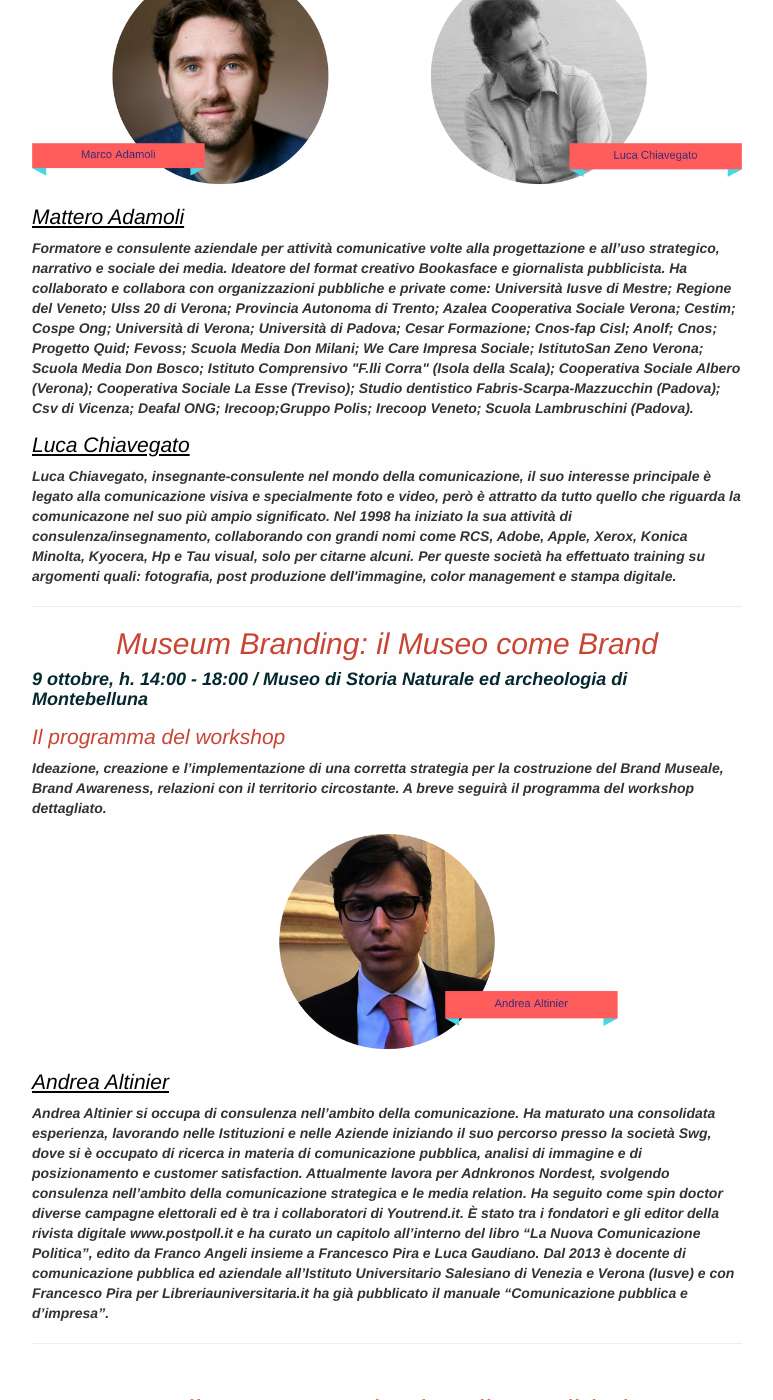
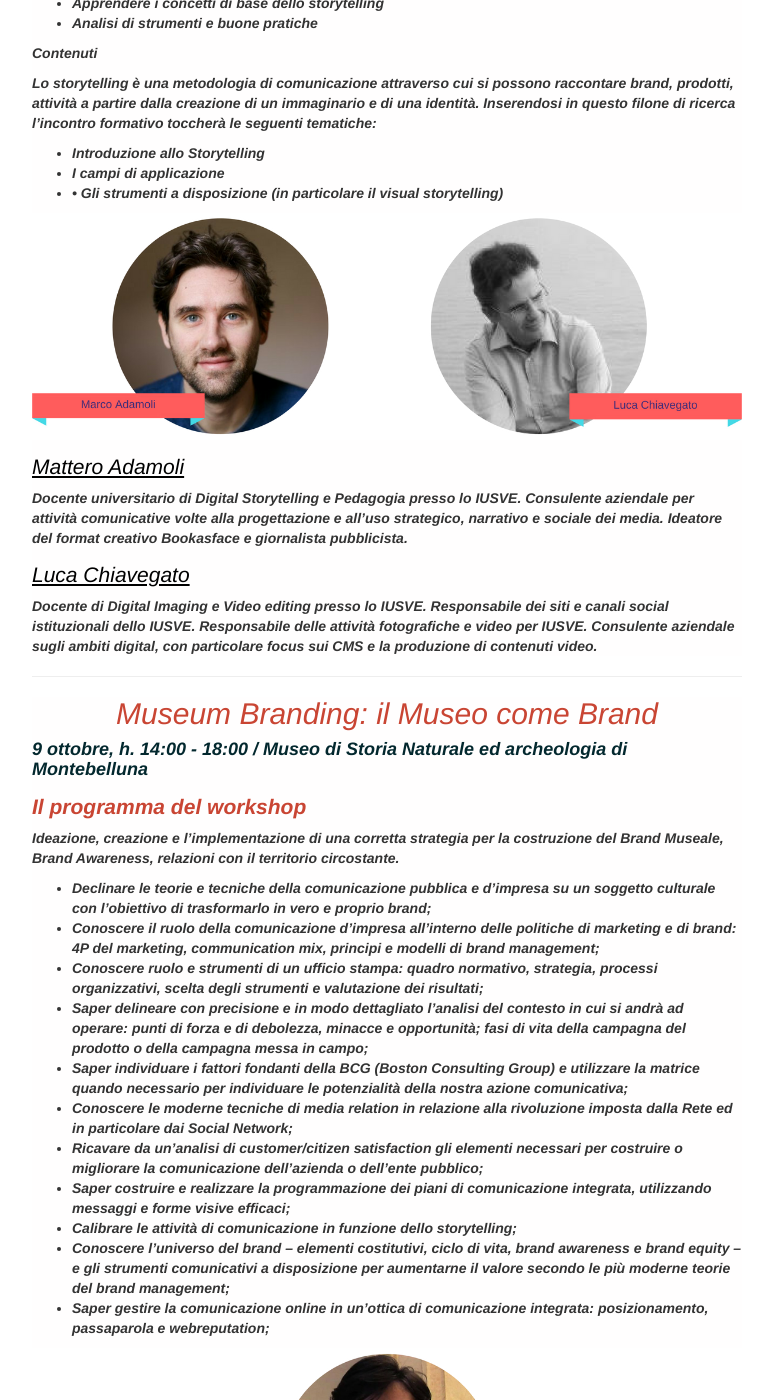
Before and after one commit to simonini/dvri-j-theme, a Jekyll site: the page built from progetti/caffe-2018.html, in a window 1280 px wide and 1400 px high, scrolled down 3873 px. Shown: the whole window, without its empty margins (253-1026 px from the left). Built offline with Jekyll 4.4.1, drawn with Linux system fonts in a browser that asks for light colours; the table of contents is made by our own code; some of the changed text lies outside the part shown.

Commit message:
aggiunti programmi workshop

```diff
--- a/progetti/caffe-2018.html
+++ b/progetti/caffe-2018.html
@@ -98,23 +98,39 @@ Si introdurranno anche alcuni casi di strategie di comunicazione culturale parti
   <hr>
   <br>
  <div class="due">
-  <h4 style="text-align:center;font-size:30px;color: #c94533;"> Raccontare attraverso immagini e video | I Caffè dell'Innovazione: Labs 4 Change</h4>
-  <h4><b> 4 Settembre, h. 14:00 - 18:00 / <a href="https://centroambientalearcheologico.it/">Centro Ambientale Archeologico - Museo Civico di Legnago</a><b></h4>
+  <h4 style="text-align:center;font-size:30px;color: #c94533;"> Storytelling come strumento di narrazione museale | I Caffè dell'Innovazione: Labs 4 Change</h4>
+  <h4><b> 18 Settembre, h. 14:00 - 18:00 / <a href="https://centroambientalearcheologico.it/">Centro Ambientale Archeologico - Museo Civico di Legnago</a><b></h4>
     <!--I<p style="text-align: center"><a href="  ">
    scriviti al Lab 4 Change!  </a></p>  -->
 <h5>Il programma del workshop </h5>
-  <p> Storytelling, Datatelling, Video Telling per lo sviluppo di linee strategiche che facilitino l’accesso al museo, non solo per i contenuti culturali e didattici, ma anche per contesto ed esperienza.
-      A breve seguirà il programma del workshop dettagliato.
+  <p> (Storytelling e Video Telling per lo sviluppo di linee strategiche che facilitino l’accesso al museo, non solo per i contenuti culturali e didattici, ma anche per il contesto ed esperienza).
   </p>
+  <p> Obiettivi </P>
+<ul>
+    <li>Interpretare criticamente il paradigma narrativo </li>
+    <li>Apprendere i concetti di base dello storytelling  </li>
+    <li>Analisi di strumenti e buone pratiche</li>
+</ul>
+<p> Contenuti </p>
+<p>Lo storytelling è una metodologia di comunicazione attraverso cui si possono raccontare brand,
+prodotti, attività a partire dalla creazione di un immaginario e di una identità. Inserendosi in
+questo filone di ricerca l’incontro formativo toccherà le seguenti tematiche:<p>
+  <ul>
+    <li>Introduzione allo Storytelling</li>
+    <li>I campi di applicazione</li>
+    <li>•	Gli strumenti a disposizione (in particolare il visual storytelling)</li>
+</ul>
 
 <img src="{{ site.baseurl }}/assets/progetti/caffe/4.png" alt="Workshop Leaders - Labs" />
 
 <h5> <a href="https://www.linkedin.com/in/matteoadamoli/" >Mattero Adamoli </a> </h5>
-  <p>Formatore e consulente aziendale per attività comunicative volte alla progettazione e all’uso strategico, narrativo e sociale dei media. Ideatore del format creativo <i>Bookasface<i> e giornalista pubblicista. Ha collaborato e collabora con organizzazioni pubbliche e private come: Università Iusve di Mestre; Regione del Veneto; Ulss 20 di Verona; Provincia Autonoma di Trento; Azalea Cooperativa Sociale Verona; Cestim; Cospe Ong; Università di Verona; Università di Padova; Cesar Formazione; Cnos-fap Cisl; Anolf; Cnos; Progetto Quid; Fevoss; Scuola Media Don Milani; We Care Impresa Sociale; IstitutoSan Zeno Verona; Scuola Media Don Bosco; Istituto Comprensivo "F.lli Corra" (Isola della Scala); Cooperativa Sociale Albero (Verona); Cooperativa Sociale La Esse (Treviso); Studio dentistico Fabris-Scarpa-Mazzucchin (Padova); Csv di Vicenza; Deafal ONG; Irecoop;Gruppo Polis; Irecoop Veneto; Scuola Lambruschini (Padova).
+  <p>Docente universitario di Digital Storytelling e Pedagogia presso lo IUSVE. Consulente aziendale per
+attività comunicative volte alla progettazione e all’uso strategico, narrativo e sociale dei media.
+Ideatore del format creativo Bookasface e giornalista pubblicista.
   </p>
 
 <h5> <a href="https://www.linkedin.com/in/chiavegato/"> Luca Chiavegato </a> </h5>
-  <p> Luca Chiavegato, insegnante-consulente nel mondo della comunicazione, il suo interesse principale è legato alla comunicazione visiva e specialmente foto e video, però è attratto da tutto quello che riguarda la comunicazone nel suo più ampio significato. Nel 1998 ha iniziato la sua attività di consulenza/insegnamento, collaborando con grandi nomi come RCS, Adobe, Apple, Xerox, Konica Minolta, Kyocera, Hp e Tau visual, solo per citarne alcuni. Per queste società ha effettuato training su argomenti quali: fotografia, post produzione dell'immagine, color management e stampa digitale.
+  <p> Docente di Digital Imaging e Video editing presso lo IUSVE. Responsabile dei siti e canali social istituzionali dello IUSVE. Responsabile delle attività fotografiche e video per IUSVE. Consulente aziendale sugli ambiti digital, con particolare focus sui CMS e la produzione di contenuti video.
   </p>
 </div>
   <hr>
@@ -124,10 +140,23 @@ Si introdurranno anche alcuni casi di strategie di comunicazione culturale parti
    <!-- <p style="text-align: center"><a href="  ">
     Iscriviti al Lab 4 Change! </a></p>  -->
 
-<h5>Il programma del workshop </h5>
+<h5><strong> Il programma del workshop</strong> </h5>
   <p> Ideazione, creazione e l’implementazione di una corretta strategia per la costruzione del Brand Museale, Brand Awareness, relazioni con il territorio circostante.
-      A breve seguirà il programma del workshop dettagliato.
   </p>
+  <ul>
+<li>Declinare le teorie e tecniche della comunicazione pubblica e d’impresa su un soggetto culturale con l’obiettivo di trasformarlo in vero e proprio brand;</li>
+<li>Conoscere il ruolo della comunicazione d’impresa all’interno delle politiche di marketing e di brand: 4P del marketing, communication mix, principi e modelli di brand management;</li>
+<li>	Conoscere ruolo e strumenti di un ufficio stampa: quadro normativo, strategia, processi organizzativi, scelta degli strumenti e valutazione dei risultati; </li>
+<li>Saper delineare con precisione e in modo dettagliato l’analisi del contesto in cui si andrà ad operare: punti di forza e di debolezza, minacce e opportunità; fasi di vita della campagna del prodotto o della campagna messa in campo;</li>
+<li>	Saper individuare i fattori fondanti della BCG (Boston Consulting Group) e utilizzare la matrice quando necessario per individuare le potenzialità della nostra azione comunicativa;
+<li>	Conoscere le moderne tecniche di media relation in relazione alla rivoluzione imposta dalla Rete ed in particolare dai Social Network;</li>
+<li>	Ricavare da un’analisi di customer/citizen satisfaction gli elementi necessari per costruire o migliorare la comunicazione dell’azienda o dell’ente pubblico;</li>
+<li>Saper costruire e realizzare la programmazione dei piani di comunicazione integrata, utilizzando messaggi e forme visive efficaci;</li>
+<li>Calibrare le attività di comunicazione in funzione dello storytelling;</li>
+<li>	Conoscere l’universo del brand – elementi costitutivi, ciclo di vita, brand awareness e brand equity – e gli strumenti comunicativi a disposizione per aumentarne il valore secondo le più moderne teorie del brand management;</li>
+<li>Saper gestire la comunicazione online in un’ottica di comunicazione integrata: posizionamento, passaparola e webreputation;</li>
+</ul>
+
 <img src="{{ site.baseurl }}/assets/progetti/caffe/5.png" alt="Workshop Leaders - Labs" />
   <h5><a href="https://www.linkedin.com/in/andrea-altinier-a428ab28/">Andrea Altinier </a> </h5>
   <p> Andrea Altinier si occupa di consulenza nell’ambito della comunicazione. Ha maturato una consolidata esperienza, lavorando nelle Istituzioni e nelle Aziende iniziando il suo percorso presso la società Swg, dove si è occupato di ricerca in materia di comunicazione pubblica, analisi di immagine e di posizionamento e customer satisfaction. Attualmente lavora per Adnkronos Nordest, svolgendo consulenza  nell’ambito della comunicazione strategica e le media relation. Ha seguito come spin doctor diverse campagne elettorali ed è tra i collaboratori di Youtrend.it. È stato tra i fondatori e gli editor della rivista digitale www.postpoll.it e  ha curato un capitolo all’interno del libro “La Nuova Comunicazione Politica”, edito da Franco Angeli insieme a Francesco Pira e Luca Gaudiano. Dal 2013 è docente di comunicazione pubblica ed aziendale all’Istituto Universitario Salesiano di Venezia e Verona (Iusve) e con Francesco Pira per Libreriauniversitaria.it ha già pubblicato il manuale “Comunicazione pubblica e d’impresa”.
@@ -136,12 +165,12 @@ Si introdurranno anche alcuni casi di strategie di comunicazione culturale parti
   <hr>
   <br>
 <div class="due">
-  <h4 style="text-align:center;font-size:30px;color: #c94533;"> Open Call per operatori culturali: candidati come speaker e racconta una strategia di Community Building che ha avuto successo nella tua Istituzione</h4>
+  <h4 style="text-align:center;font-size:30px;color: #c94533;"> I partners di rete raccontano le proprie istituzioni </h4>
   <h4><b>22 ottobre, h. 9:00 - 13:00 / <a href="http://www.ismar.cnr.it/">Consiglio Nazionale Ricerche ISMAR</a><b></h4>
 
 <h5>Come funziona </h5>
-  <p> Con la modalità del Networking Cafè, verranno presentati una serie di casi di Community Building interni all’ecosistema culturale veneto. A metà luglio apriremo una <b> OPEN CALL <b> attraverso cui sarà possibile mandare la propria candidatura per partecipare alla mattina di lavori e presentare il piano di Community Building adottatato per il proprio museo e/o istituzione.
-      A breve seguiranno maggiori informazioni.
+  <p> Con la modalità del Networking Cafè, verranno presentati una serie di casi interni all’ecosistema culturale veneto.
+    A metà luglio apriremo una <b> OPEN CALL <b> attraverso cui sarà possibile mandare la propria candidatura per partecipare alla mattina di lavori e presentare il proprio caso di studio.
   </p>
 </div>
   <hr>
```
